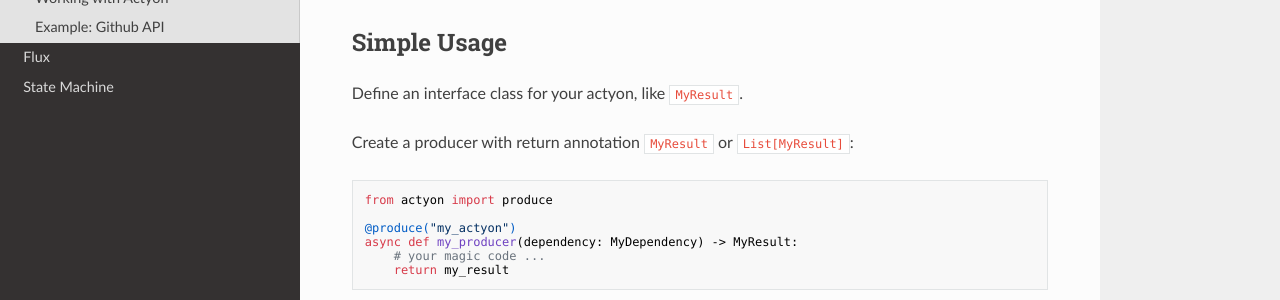
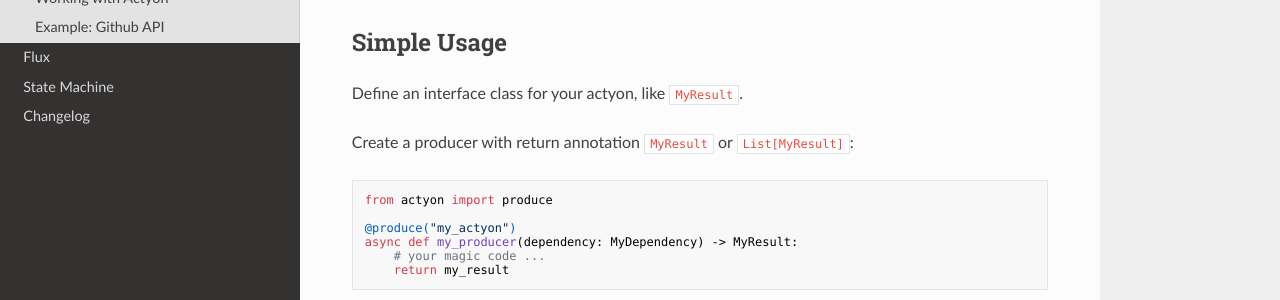
Before and after one commit to neatc0der/actyon, an MkDocs documentation site: the page built from docs/index.md, in a window 1280 px wide. Shown: the part 183-483 px from the top of the page. Built offline with MkDocs 1.6.1, drawn with Linux system fonts in a browser that asks for light colours; nearby versions of some CDN libraries; comment, search, counter and statistics services are not loaded.

Commit message:
Add changelog to documentation

```diff
--- a/mkdocs.yml
+++ b/mkdocs.yml
@@ -11,6 +11,7 @@ nav:
   - Actyon: index.md
   - Flux: flux.md
   - State Machine: sm.md
+  - Changelog: CHANGELOG.md
 extra_css:
   - css/version-select.css
 extra_javascript:
```
Also changed, not shown: CHANGELOG.md (deleted, +0 -1 lines).
